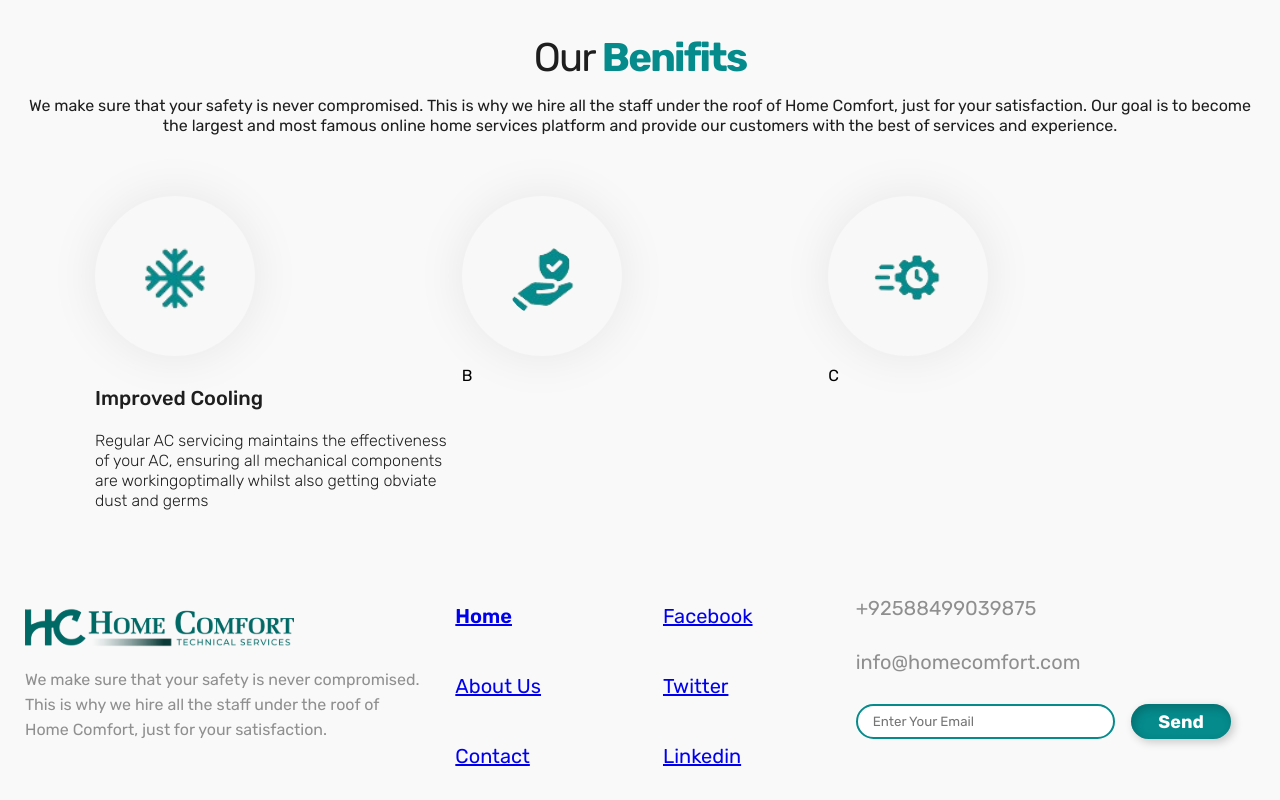
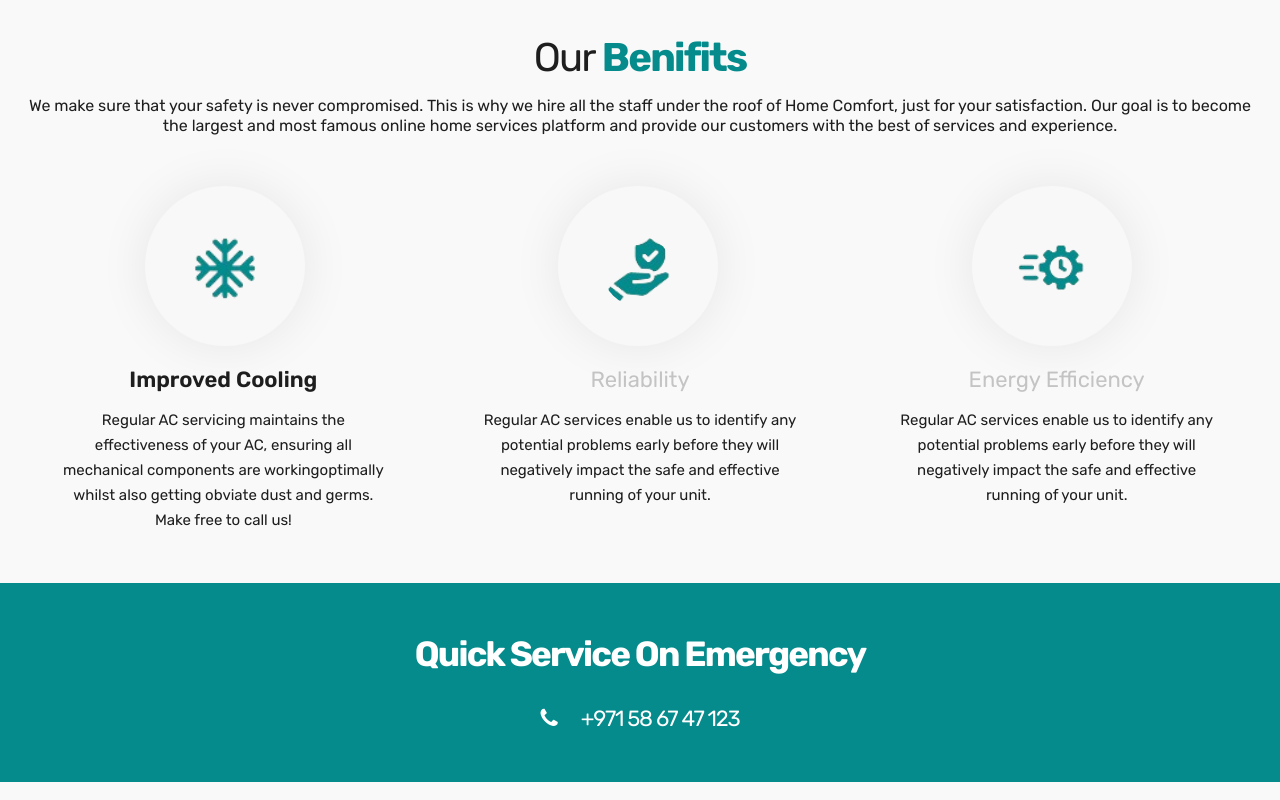
Before and after one commit to amirkamboh/first_react_project_2024, a React (Create React App) app: page /duct-cleaning in a window 1280 px wide. Shown: the part 2460-3260 px from the top of the page. Built offline with nearby package versions, Linux system fonts and the light colour scheme.

Commit message:
Complete Duct Clean

```diff
--- a/src/pages/ductCleaning/duct_Components/ductbenefits.js
+++ b/src/pages/ductCleaning/duct_Components/ductbenefits.js
@@ -12,6 +12,7 @@ const Ductbenefits = () => {
                 famous online home services platform and provide our customers with the
                 best of services and experience.</p>
         </div>
+
         <div className="duct_our_benifits">
             <div className="benifits_part1">
                 <div className="benifits_part1_layout"></div>
@@ -22,15 +23,28 @@ const Ductbenefits = () => {
             <div className="benifits_part1">
                 <div className="benifits_part3_layout"></div>
             </div>
-            <div className="benifits_part1_content">
+          </div>
+
+            <div className="duct_our_benifits_content">
+               <div className="benifits_part1_content">
                 <h3>Improved Cooling</h3>
-                <p>Regular AC servicing maintains the effectiveness
-                of your AC, ensuring all mechanical components are workingoptimally
-                whilst also getting obviate dust and germs</p>
+                <p>Regular AC servicing maintains the effectiveness of your AC, ensuring
+                  all mechanical components are workingoptimally whilst also getting obviate
+                  dust and germs. Make free to call us!</p>
             </div>
-            <div className="benifits_part2_content">B</div>
-            <div className="benifits_part3_content">C</div>
-        </div>
+            <div className="benifits_part2_content">
+              <h3>Reliability</h3>
+              <p>Regular AC services enable us to identify any potential problems early
+                before they will negatively impact the safe and effective running of your
+                unit.</p>
+            </div>
+            <div className="benifits_part3_content">
+              <h3>Energy Efficiency</h3>
+              <p>Regular AC services enable us to identify any potential problems early
+                before they will negatively impact the safe and effective running of your
+                unit.</p>
+            </div>
+            </div>
       </div>
     </>
   )
--- a/src/pages/ductCleaning/index.js
+++ b/src/pages/ductCleaning/index.js
@@ -5,6 +5,7 @@ import Ductforms from './duct_Components/ductforms'
 import Ductsolutions from './duct_Components/ductsolutions'
 import Company from '../homePage/Components/company'
 import Ductbenefits from './duct_Components/ductbenefits'
+import Quickservices from '../homePage/Components/quickservices'
 
 const DuctCleaning = () => {
   return (
@@ -14,6 +15,7 @@ const DuctCleaning = () => {
        <Ductsolutions />
        <Company />
        <Ductbenefits />
+       <Quickservices />
     </>
   )
 }
--- a/src/pages/ductCleaning/style.css
+++ b/src/pages/ductCleaning/style.css
@@ -295,9 +295,9 @@ body {
 }
 .duct_our_benifits {
     display: grid;
-    grid-template-columns: 2fr 2fr 2fr;
+    grid-template-columns: 1fr 1fr 1fr;
     gap: 10px;
-    padding: 60px 70px;
+    margin-top: 50px;
 }
 .duct_our_benifits .benifits_part1 {
     width: 160px;
@@ -306,6 +306,7 @@ body {
     position: relative;
     background: #F8F8F8;
     box-shadow: 0px 0px 50px 0px rgba(0, 0, 0, 0.08);
+    margin-left: 120px;
 }
 .duct_our_benifits .benifits_part1_layout {
     background-image: url('../../assets/Images/Noun.png');
@@ -340,22 +341,67 @@ body {
     left: 45px;
     top: 55px;
 }
-.benifits_part1_content h3 {
-    color: #1E1E1E;
-    font-family: Rubik;
-    font-size: 20px;
-    font-style: normal;
-    font-weight: 500;
-    line-height: 25px; /* 142.857% */
+.duct_our_benifits_content {
+    display: grid;
+    grid-template-columns: 1fr 1fr 1fr;
+    gap: 20px;
     margin-top: 20px;
 }
-.benifits_part1_content p {
+.duct_our_benifits_content .benifits_part1_content h3 {
     color: #1E1E1E;
-    text-align: left;
+    text-align: center;
     font-family: Rubik;
-    font-size: 16px;
+    text-align: center;
+    font-size: 22px;
     font-style: normal;
-    font-weight: 200;
-    line-height: 20px; /* 166.667% */
-    margin-top: 20px;
+    font-weight: 600;
 }
+.duct_our_benifits_content .benifits_part1_content p {
+    color: #1E1E1E;
+    text-align: center;
+    font-family: Rubik;
+    font-size: 15px;
+    font-style: normal;
+    font-weight: 400;
+    line-height: 25px; /* 166.667% */
+    padding: 0px 30px;
+    margin-top: 15px;
+}
+.duct_our_benifits_content .benifits_part2_content h3 {
+    color:#C4C4C4;
+    text-align: center;
+    font-family: Rubik;
+    font-size: 22px;
+    font-style: normal;
+    font-weight: 400;
+}
+.duct_our_benifits_content .benifits_part2_content p {
+    color: #1E1E1E;
+    text-align: center;
+    font-family: Rubik;
+    font-size: 15px;
+    font-style: normal;
+    font-weight: 400;
+    line-height: 25px; /* 166.667% */
+    padding: 0px 30px;
+    margin-top: 15px;
+}
+.duct_our_benifits_content .benifits_part3_content h3 {
+    color:#C4C4C4;
+    text-align: center;
+    font-family: Rubik;
+    font-size: 22px;
+    font-style: normal;
+    font-weight: 400;
+}
+.duct_our_benifits_content .benifits_part3_content p {
+    color: #1E1E1E;
+    text-align: center;
+    font-family: Rubik;
+    font-size: 15px;
+    font-style: normal;
+    font-weight: 400;
+    line-height: 25px; /* 166.667% */
+    padding: 0px 30px;
+    margin-top: 15px;
+}
```
